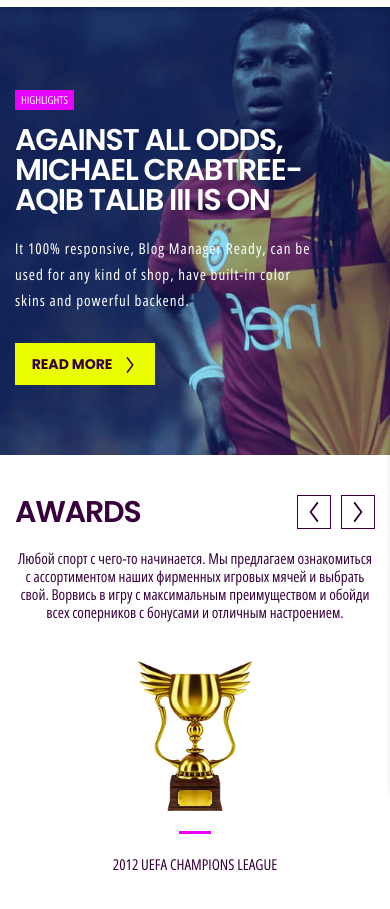
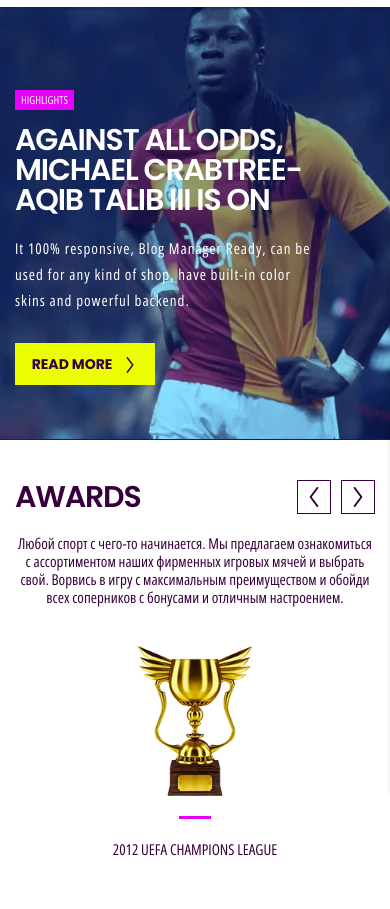
Before and after one commit to HannaTverdokhleb/test-football, a plain HTML site: page index.html in a window 390 px wide. Shown: the part 53-962 px from the top of the page. Drawn offline with nearby package versions, Linux system fonts and the light colour scheme.

Commit message:
mobile images

```diff
--- a/style.css
+++ b/style.css
@@ -343,7 +343,7 @@ img {
 }
 @media (max-width: 784px) {
     .section_hero {
-        background: url('images/bg-p.png');
+        background: url('images/bg-p.webp');
     }
     .section_hero::before,
     .section_hero::after {
@@ -405,9 +405,6 @@ img {
     }
 }
 @media (max-width: 670px) {
-    .section_hero {
-        background: url('images/bg-m.png');
-    }
     .container {
         padding: 0 15px;
     }
@@ -467,3 +464,11 @@ img {
         padding: 16px;
     }
 }
+@media (max-width: 425px) {
+    .section_hero {
+        background: url('images/bg-m.webp');
+    }
+    .section_hero {
+        padding: 140px 0 55px 0;
+    }
+}
```
Also changed, not shown: images/bg-m.png (deleted), images/bg-m.webp (added), images/bg-p.png (deleted), images/bg-p.webp (added).
